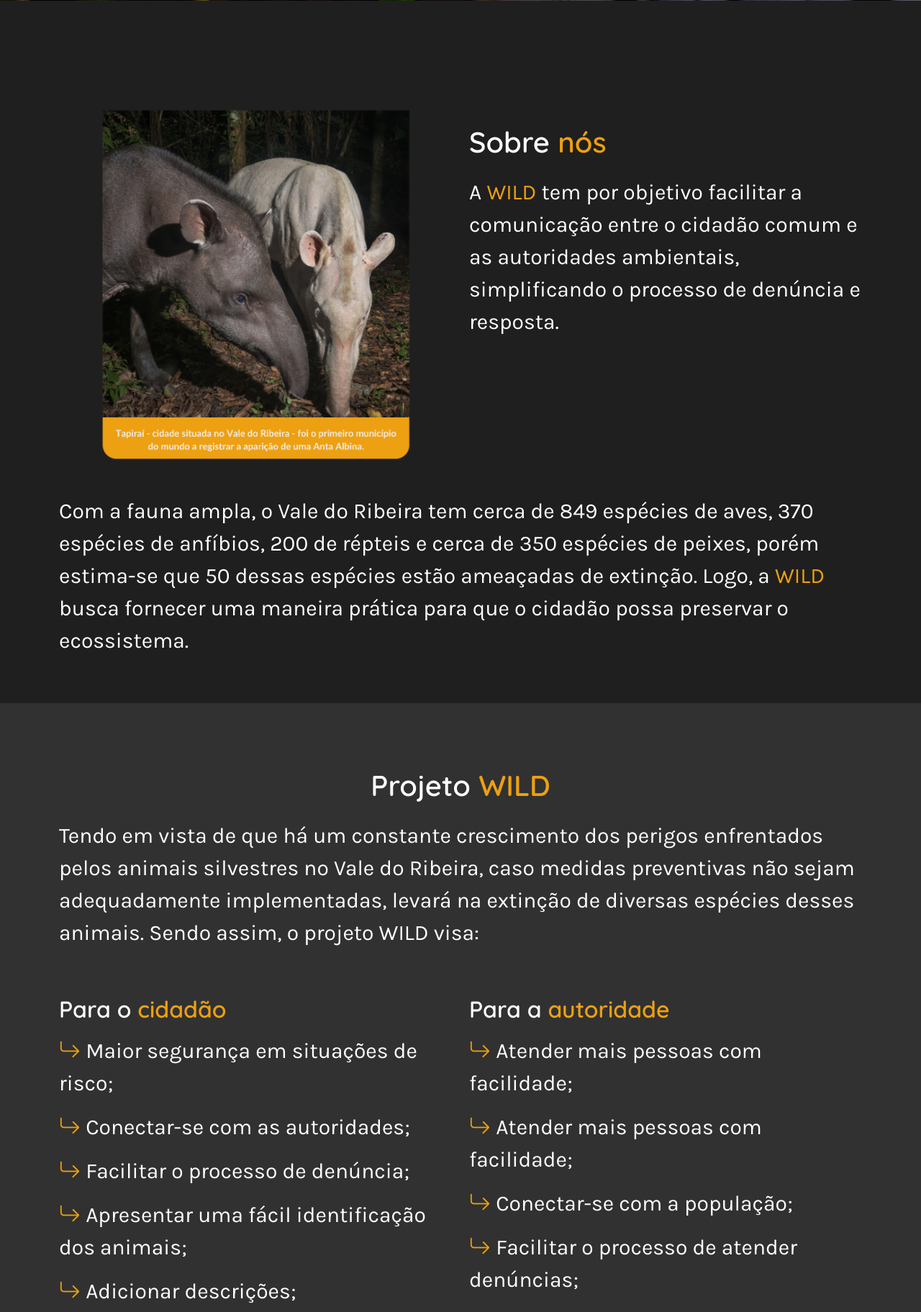
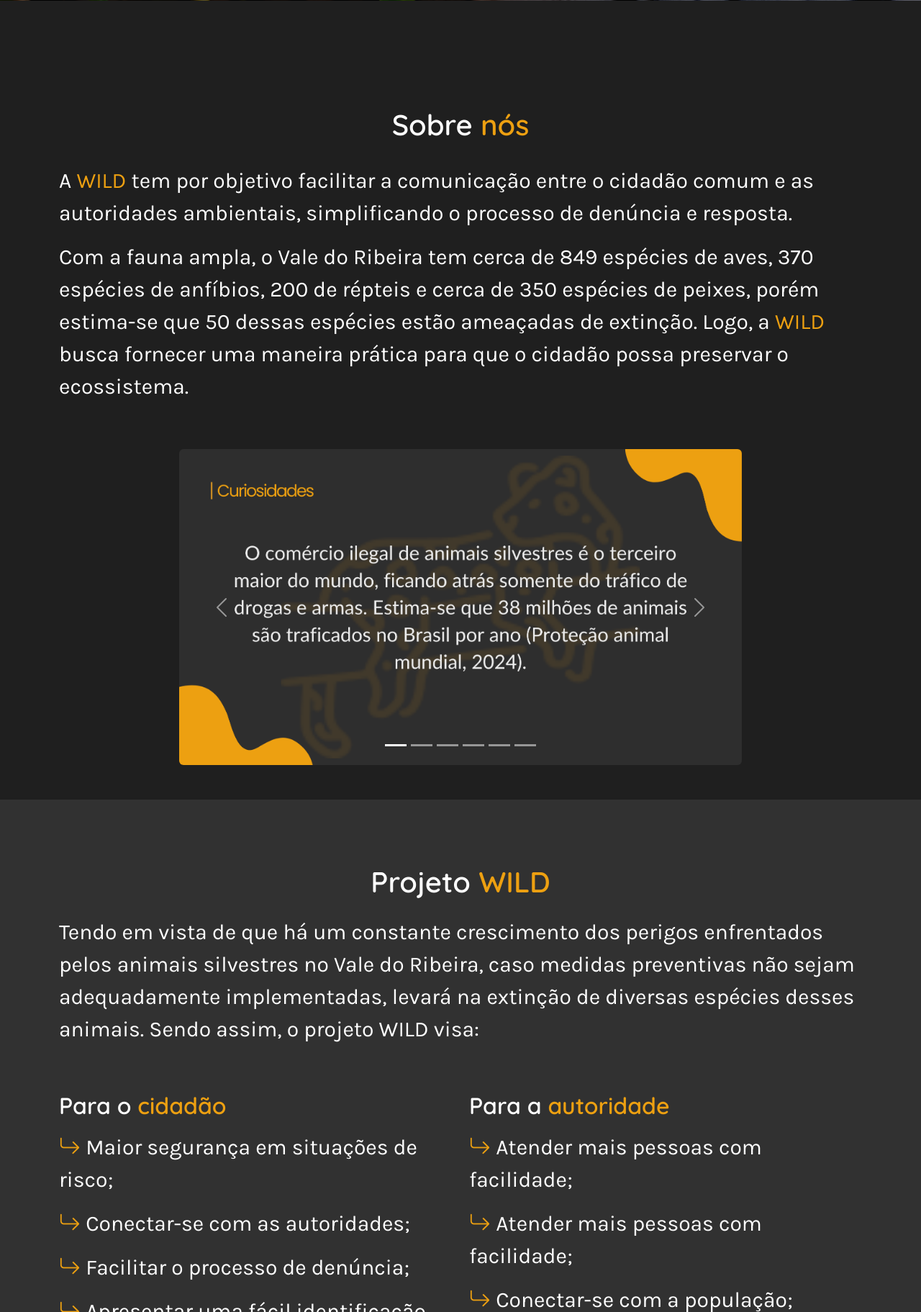
Before and after one commit to TccWild/WILD-WEB_tcc, a PHP site: page / in a window 1280 px wide. Shown: the part 799-2622 px from the top of the page at 72% size. Run offline with PHP 8.4, Linux system fonts and the light colour scheme; data comes from the database, SQL or seed files in the repository; data that the repository does not hold is empty.

Commit message:
carrossel atualização

```diff
--- a/controller/funcao-read-animal-tab.php
+++ b/controller/funcao-read-animal-tab.php
@@ -4,9 +4,9 @@
         $query = mysqli_query($conexao,"SELECT * FROM denuncia ORDER BY nome DESC");
             while($exibe = mysqli_fetch_array($query)){
             echo "<tr>
-                    <th>$exibe[1]</th>
-                    <td>Mark</td>
-                    <td>Otto</td>
+                    <th>$exibe[6]</th>
+                    <td>$exibe[1]</td>
+                    <td>$exibe[2]</td>
                 </tr>";
             }
     }
--- a/view/blades/footer.php
+++ b/view/blades/footer.php
@@ -20,6 +20,9 @@
                 <a href="#aplicativo" class="nav-link px-2">Aplicativo</a>
             </li>
             <li class="nav-item">
+                <a href="#aplicativo" class="nav-link px-2">Denúncias</a>
+            </li>
+            <li class="nav-item">
                 <a href="#nossa-equipe" class="nav-link px-2">Integrantes</a>
             </li>
         </ul>
--- a/view/index.php
+++ b/view/index.php
@@ -6,23 +6,55 @@
     <div class="container-fluid">
         <div class="container">
             <div class="row">
-                <div class="col-sm-12 col-xxl-6 col-xl-6 text-center">
-                    <img data-aos="fade-up" src="images/img1.png" alt="">
+                <h1 data-aos="fade-up" class="quicksand-font text-center" id="sobre-nos">Sobre <span style="color: #EDA011;">nós</span></h1>
+                <p data-aos="fade-up" class="mt-4">A <span style="color: #EDA011;">WILD</span> tem por objetivo facilitar a comunicação entre o cidadão comum e as autoridades ambientais, simplificando o processo de denúncia e resposta.</p>
+                <p data-aos="fade-up">Com a fauna ampla, o Vale do Ribeira tem cerca de 849 espécies de aves, 370 espécies de anfíbios, 200 de répteis e cerca de 350 espécies de peixes, porém estima-se que 50 dessas espécies estão ameaçadas de extinção. Logo, a <span style="color: #EDA011;">WILD</span> busca fornecer uma maneira prática para que o cidadão possa preservar o ecossistema.</p>
+
+
+                <center>
+                <!--Carrossel-->
+            <div data-aos="fade-up" id="demo" class="carousel slide mt-5" data-bs-ride="carousel" style="width: 70%;">
+                <div class="carousel-indicators">
+                    <button type="button" data-bs-target="#demo" data-bs-slide-to="0" class="active"></button>
+                    <button type="button" data-bs-target="#demo" data-bs-slide-to="1"></button>
+                    <button type="button" data-bs-target="#demo" data-bs-slide-to="2"></button>
+                    <button type="button" data-bs-target="#demo" data-bs-slide-to="3"></button>
+                    <button type="button" data-bs-target="#demo" data-bs-slide-to="4"></button>
+                    <button type="button" data-bs-target="#demo" data-bs-slide-to="5"></button>
                 </div>
 
-                <div class="col-sm-12 col-xxl-6 col-xl-6 mt-4">
-                    <h1 data-aos="fade-up" class="quicksand-font" id="sobre-nos">Sobre <span style="color: #EDA011;">nós</span></h1>
-                    <p data-aos="fade-up" class="mt-4">A <span style="color: #EDA011;">WILD</span> tem por objetivo facilitar a comunicação entre o cidadão comum e as autoridades ambientais, simplificando o processo de denúncia e resposta.</p>
+                <div class="carousel-inner rounded">
+                    <div class="carousel-item active">
+                        <img src="images/1.png" alt="Primeira imagem" class="d-block w-100">
+                    </div>
+                    <div class="carousel-item rounded">
+                        <img src="images/2.png" alt="Segunda imagem" class="d-block w-100">
+                    </div>
+                    <div class="carousel-item rounded">
+                        <img src="images/3.png" alt="Terceira imagem" class="d-block w-100">
+                    </div>
+                    <div class="carousel-item rounded">
+                        <img src="images/4.png" alt="Segunda imagem" class="d-block w-100">
+                    </div>
+                    <div class="carousel-item rounded">
+                        <img src="images/5.png" alt="Terceira imagem" class="d-block w-100">
+                    </div>
+                    <div class="carousel-item rounded">
+                        <img src="images/6.png" alt="Terceira imagem" class="d-block w-100">
+                    </div>
                 </div>
+
+                <button class="carousel-control-prev" type="button" data-bs-target="#demo" data-bs-slide="prev">
+                    <span class="carousel-control-prev-icon"></span>
+                </button>
+                <button class="carousel-control-next" type="button" data-bs-target="#demo" data-bs-slide="next">
+                    <span class="carousel-control-next-icon"></span>
+                </button>
             </div>
+            </center>
 
-            <div class="row">
-                <div class="col mt-5">
-                    <p data-aos="fade-up">Com a fauna ampla, o Vale do Ribeira tem cerca de 849 espécies de aves, 370 espécies de anfíbios, 200 de répteis e cerca de 350 espécies de peixes, porém estima-se que 50 dessas espécies estão ameaçadas de extinção. Logo, a <span style="color: #EDA011;">WILD</span> busca fornecer uma maneira prática para que o cidadão possa preservar o ecossistema.</p>
-                </div>
             </div>
         </div>
-
     </div>
 
     <div class="container-fluid mt-5" style="background-color: #313131; padding-top: 90px; padding-bottom: 90px;">
@@ -102,7 +134,7 @@
     </div>
 
     <!--Denúncias do mês-->
-    <div class="container" style="padding-top: 90px;">
+    <div class="container" style="padding-top: 300px;">
 
         <h1 data-aos="fade-up" class="text-center quicksand-font" id="aplicativo">Denúncias <span style="color: #EDA011;">recentes</span></h1>
 
@@ -111,7 +143,7 @@
                 <tr>
                     <th scope="col" style="color: #EDA011;">Foto</th>
                     <th scope="col" style="color: #EDA011;">Nome</th>
-                    <th scope="col" style="color: #EDA011;">Tipo</th>
+                    <th scope="col" style="color: #EDA011;">Status</th>
                 </tr>
             </thead>
 
@@ -124,7 +156,7 @@
 </main>
 
 <!--Card-->
-<div class="container" style="padding-top: 90px;">
+<div class="container" style="padding-top: 200px;">
 
     <h1 data-aos="fade-up" class="mt-5 mb-5 text-center quicksand-font" id="aplicativo">Nossa <span style="color: #EDA011;">equipe!</span></h1>
 
```
Also changed, not shown: view/images/1.png, view/images/2.png, view/images/3.png, view/images/4.png, view/images/5.png, view/images/6.png (added).
